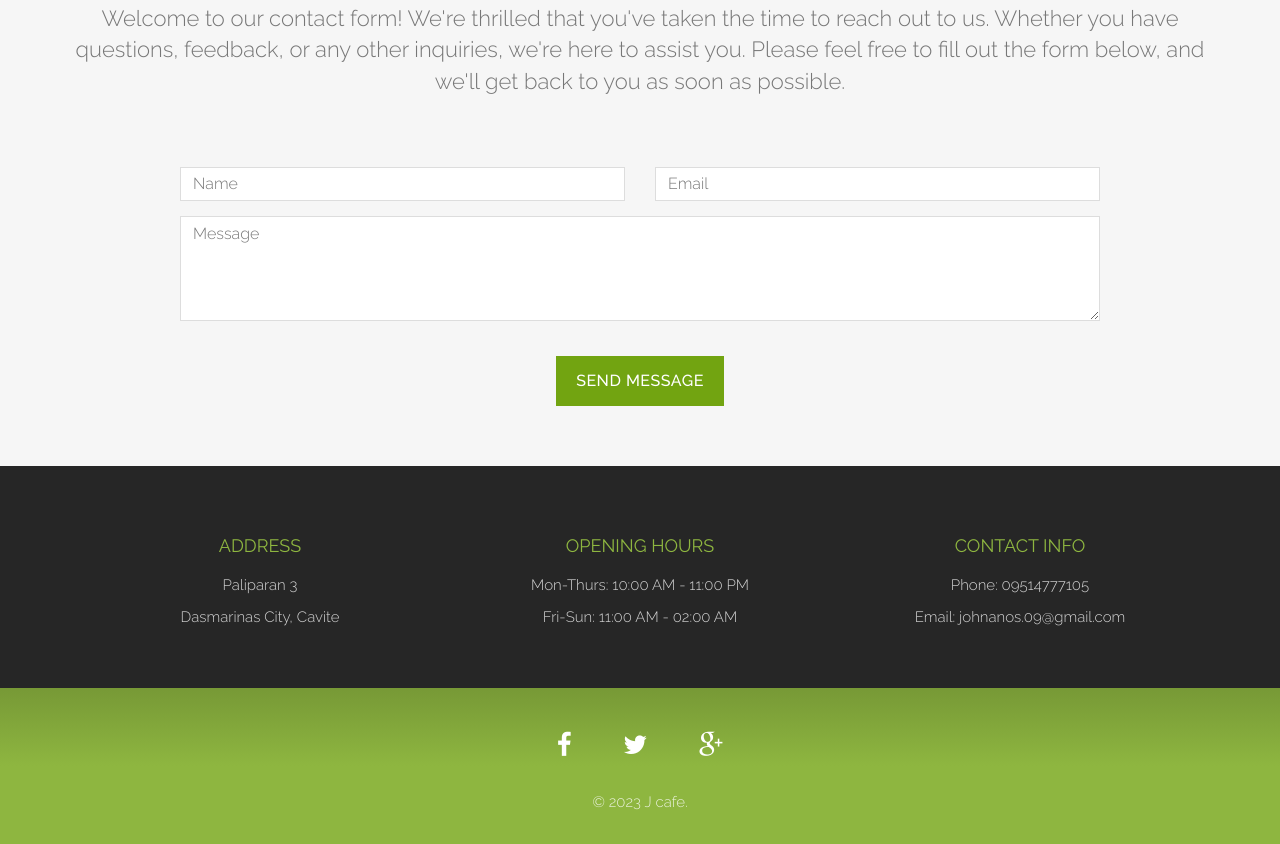
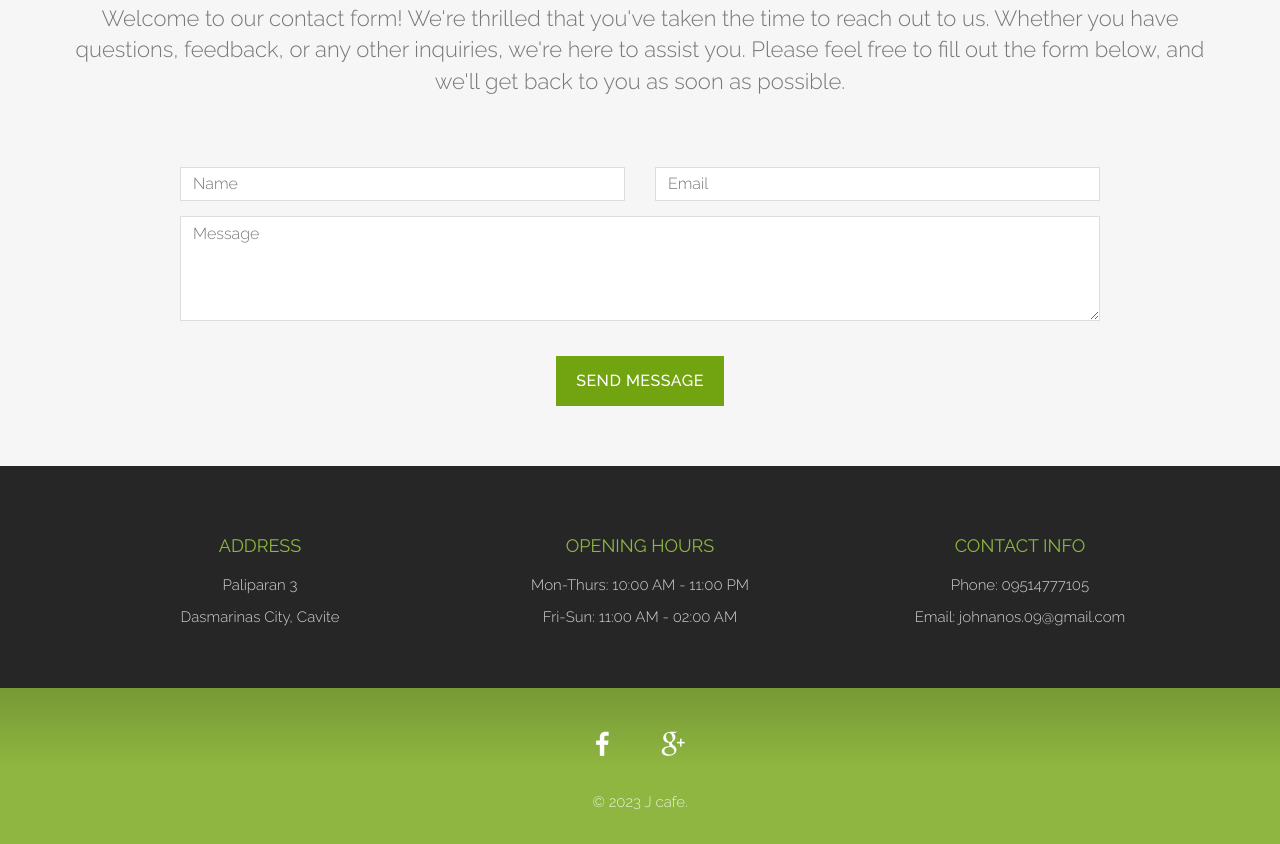
Before and after one commit to jhaysii/J-cafe-website, a plain HTML site: page index.html in a window 1280 px wide. Shown: the part 5463-6307 px from the top of the page. Drawn offline with nearby package versions, Linux system fonts and the light colour scheme.

Commit message:
Background/twitter logo changes

```diff
--- a/index.html
+++ b/index.html
@@ -406,7 +406,6 @@
       <div class="social">
         <ul>
           <li><a href="https://m.facebook.com/profile.php?id=100010246306036" target="_blank"><i class="fa fa-facebook"></i></a></li>
-          <li><a href="#"><i class="fa fa-twitter"></i></a></li>
           <li><a href="#"><i class="fa fa-google-plus"></i></a></li>
         </ul>
       </div>
```
Also changed, not shown: img/gallery-bg.jpg.
